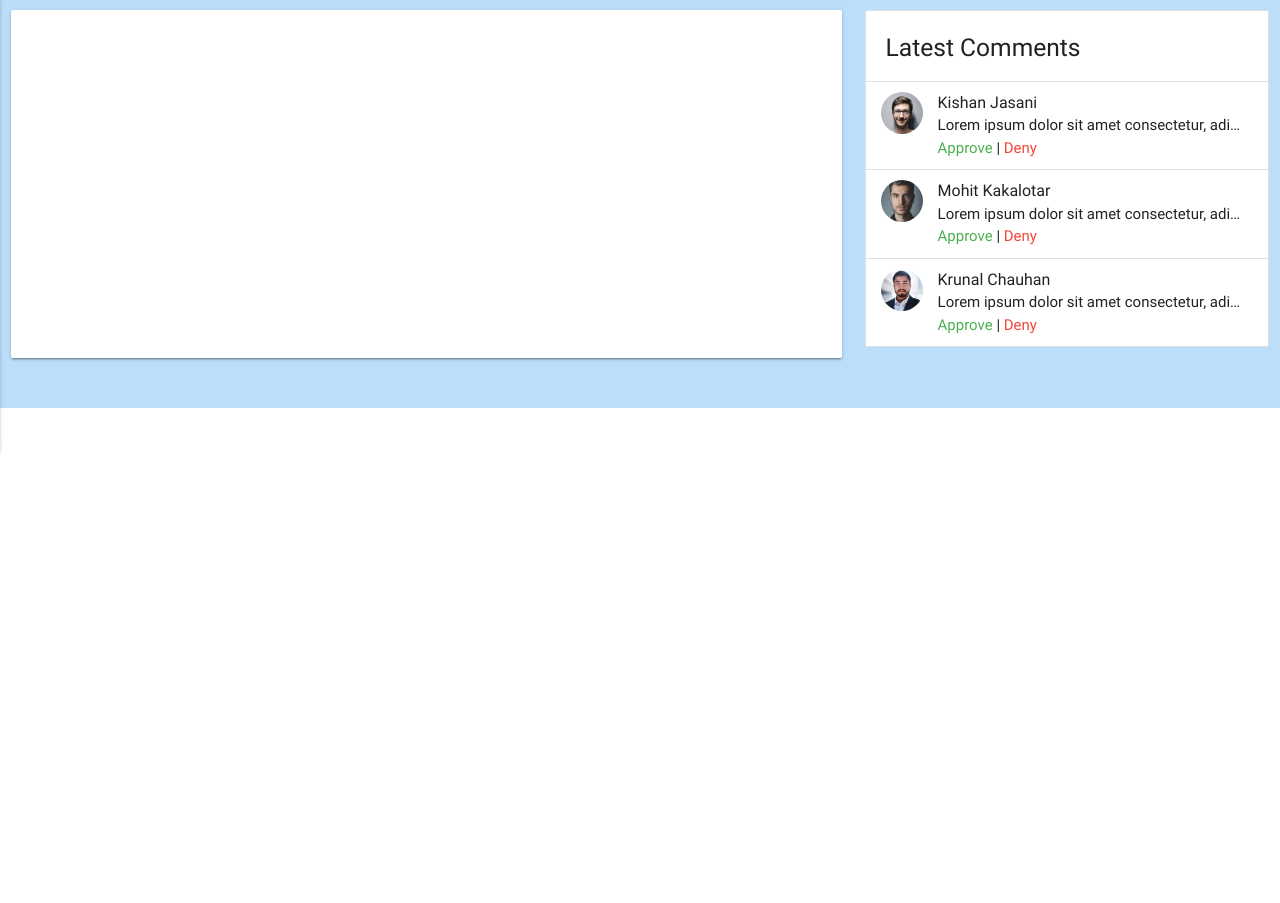
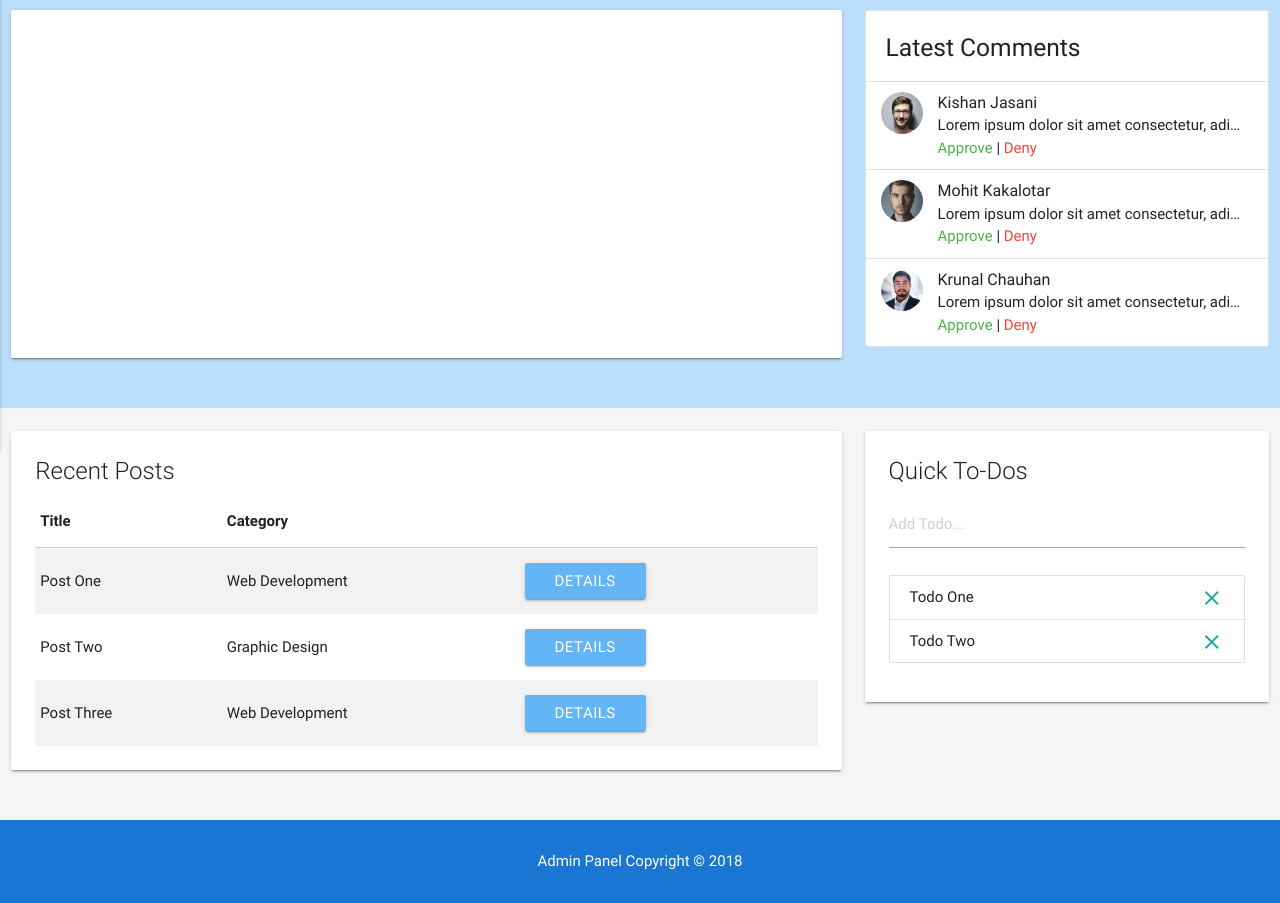
Before and after one commit to kishanjasani/AdminPanel, a plain HTML site: page index.html in a window 1280 px wide. Shown: the part 409-1312 px from the top of the page. Before the commit the page ends 817 px from the top, so only its background shows below. Drawn offline with nearby package versions, Linux system fonts and the light colour scheme.

Commit message:
Recent post, todos and footer add

```diff
--- a/index.html
+++ b/index.html
@@ -13,7 +13,7 @@
   <title>Admin Panel Theme</title>
 </head>
 
-<body>
+<body class="grey lighten-4">
   <nav class="blue darken-2">
     <div class="container">
       <div class="nav-wrapper">
@@ -181,6 +181,84 @@
     </div>
   </section>
 
+  <!-- Section : Recent list and To do-->
+  <section class="section section-recent">
+    <div class="row">
+      <div class="col s12 m6 l8">
+        <div class="card">
+          <div class="card-content">
+            <span class="card-title">Recent Posts</span>
+            <table class="striped">
+              <thead>
+                <tr>
+                  <th>Title</th>
+                  <th>Category</th>
+                  <th></th>
+                </tr>
+              </thead>
+              <tbody>
+                <tr>
+                  <td>Post One</td>
+                  <td>Web Development</td>
+                  <td>
+                    <a href="details.html" class="btn lighten-2 blue">Details</a>
+                  </td>
+                </tr>
+                <tr>
+                  <td>Post Two</td>
+                  <td>Graphic Design</td>
+                  <td>
+                    <a href="details.html" class="btn lighten-2 blue">Details</a>
+                  </td>
+                </tr>
+                <tr>
+                  <td>Post Three</td>
+                  <td>Web Development</td>
+                  <td>
+                    <a href="details.html" class="btn lighten-2 blue">Details</a>
+                  </td>
+                </tr>
+              </tbody>
+            </table>
+          </div>
+        </div>
+      </div>
+      <div class="col s12 m6 l4">
+        <div class="card">
+          <div class="card-content">
+            <span class="card-title">Quick To-Dos</span>
+            <form id="todo-form">
+              <div class="input-field">
+                <input type="text" placeholder="Add Todo..." id="todo">
+              </div>
+            </form>
+            <ul class="collection todos">
+              <li class="collection-item">
+                <div>Todo One
+                  <a href="#!" class="secondary-content delete">
+                    <i class="material-icons close">close</i>
+                  </a>
+                </div>
+              </li>
+              <li class="collection-item">
+                <div>Todo Two
+                  <a href="#!" class="secondary-content delete">
+                    <i class="material-icons close">close</i>
+                  </a>
+                </div>
+              </li>
+            </ul>
+          </div>
+        </div>
+      </div>
+    </div>
+  </section>
+
+  <!-- Footer-->
+  <footer class="footer section blue darken-2 white-text center">
+    <p>Admin Panel Copyright &copy; 2018</p>
+  </footer>
+
   <!-- Preloader -->
   <div class="loader preloader-wrapper big active">
     <div class="spinner-layer spinner-blue-only">
@@ -231,7 +309,26 @@
           Materialize.toast('Comment Deny', 3000);
           e.preventDefault();
         });
-
+        $('#todo-form').submit(function (e) {
+          var output = `<li class="collection-item">
+                <div>${$('#todo').val()}
+                  <a href="#!" class="secondary-content delete">
+                    <i class="material-icons close">close</i>
+                  </a>
+                </div>
+              </li>`;
+          //console.log($('#todo').val());
+          $('.todos').append(output);
+          Materialize.toast('To do Added', 3000);
+          $('#todo').val('');
+          e.preventDefault();
+        });
+        //Delete todos
+        $('.todos').on('click', '.delete', function (e) {
+          $(this).parent().parent().remove();
+          Materialize.toast('To do removed', 3000);
+          e.preventDefault();
+        });
 
       });
     }, 1000);
```
